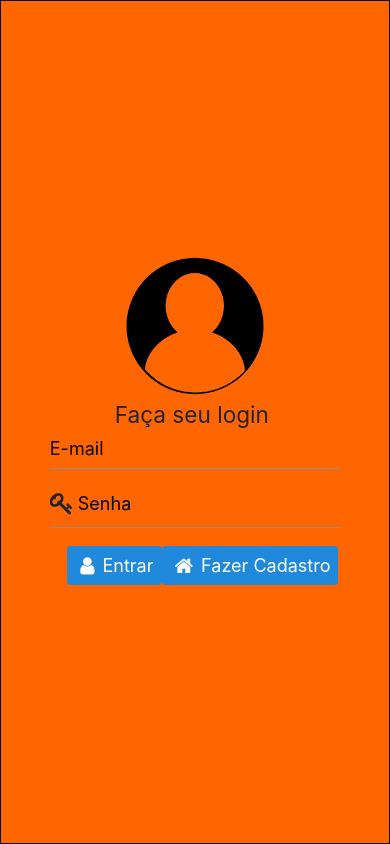
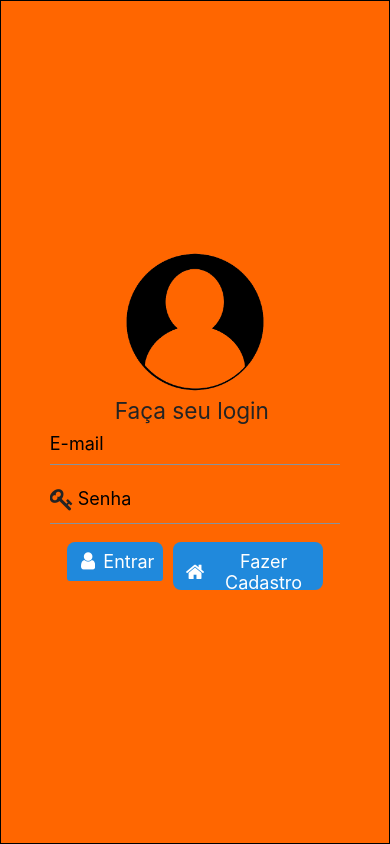
Before and after one commit to Jonah21-prog/App-Promocao-Official, a React Native app in the folder app-promocao-official/: screen /Login in a window 390 px wide. Built offline with nearby package versions, Linux system fonts and the light colour scheme.

Commit message:
Adicionando CustomButton ao Login

```diff
--- a/app-promocao-official/App.js
+++ b/app-promocao-official/App.js
@@ -13,7 +13,7 @@ const Stack = createStackNavigator();
 function MyStack() {
   return (
     <Stack.Navigator
-      initialRouteName="TelaCadastro"
+      initialRouteName="Login"
       screenOptions={{
         headerShown: false,
       }}
--- a/app-promocao-official/Components/CustomButton/styles.js
+++ b/app-promocao-official/Components/CustomButton/styles.js
@@ -1,6 +1,6 @@
 import { StyleSheet } from "react-native";
 
-const styles = (width, height, borderRadius) =>
+const styles = (width, height, borderRadius, padding) =>
   StyleSheet.create({
     buttonStyle: {
       width: width ? width : 108,
--- a/app-promocao-official/Screens/Login.js
+++ b/app-promocao-official/Screens/Login.js
@@ -1,6 +1,7 @@
 import React, { useState } from "react";
-import { Image, StyleSheet, View } from "react-native";
+import { Image, View } from "react-native";
 import { Button, Input, Text } from "react-native-elements";
+import CustomButton from "../Components/CustomButton";
 import styles from "../Styles/MainStyles";
 
 export default function Login({ navigation }) {
@@ -49,37 +50,26 @@ export default function Login({ navigation }) {
           justifyContent: "space-between",
         }}
       >
-        <Button
+        <CustomButton
           title="Entrar"
-          icon={{
-            name: "user",
-            type: "font-awesome",
-            size: 20,
-            color: "white",
+          iconName="user"
+          height={48}
+          width={96}
+          onPress={() => {
+            console.log("Testando CustomButton");
           }}
-          iconContainerStyle={{ marginRight: 8 }}
-          onPress={() => entrar()}
         />
 
-        <Button
+        <CustomButton
           title="Fazer Cadastro"
-          icon={{
-            name: "home",
-            type: "font-awesome",
-            size: 20,
-            color: "white",
+          iconName="home"
+          height={48}
+          width={150}
+          onPress={() => {
+            console.log("Testando CustomButton");
           }}
-          iconContainerStyle={{ marginRight: 8 }}
         />
       </View>
     </View>
   );
 }
-
-const specificStyle = StyleSheet.create({
-  circle: {
-    width: 44,
-    height: 44,
-    borderRadius: 44 / 2,
-  },
-});
```
